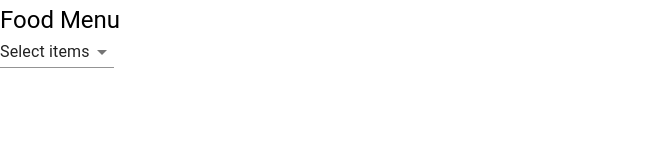
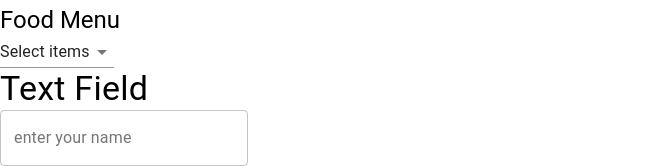
Before and after one commit to Ujala-355/Advance_react, a React (Create React App) app: page / in a window 1280 px wide. Shown: the part 786-952 px from the top of the page, without its empty margins (0-656 px from the left). Before the commit the page ends 854 px from the top, so only its background shows below. Built offline with nearby package versions, Linux system fonts and the light colour scheme.

Commit message:
using mui create TextField

```diff
--- /dev/null
+++ b/src/MTextfield.js
@@ -0,0 +1,20 @@
+import React from "react";
+import {TextField, Typography} from "@material-ui/core";
+const Textfield=()=>{
+    const get_Data=(e)=>{
+        console.log(e.target.value)
+    }
+    return(
+        <>
+            <Typography variant="h4">Text Field</Typography>
+            <TextField
+            label="enter your name"
+            color="primery"
+            variant="outlined"
+            onChange={get_Data}
+
+            ></TextField>
+        </>
+    )
+}
+export default Textfield;
--- a/src/MUICheckBox.js
+++ b/src/MUICheckBox.js
@@ -2,6 +2,7 @@ import React, { useState } from "react";
 import { Checkbox,Radio,Slider} from "@material-ui/core";
 import RangeSlider from "./RangeSlider";
 import Select_Opstion from "./Mselect"
+import Textfield from "./MTextfield"
 const App = () => {
   const [name, setName] = useState([]);
   const [gender,setGender]=useState("Girl")
@@ -94,6 +95,7 @@ const App = () => {
         </div>
         <RangeSlider/>
         <Select_Opstion/>
+        <Textfield/>
     </>
   );
 };
```
